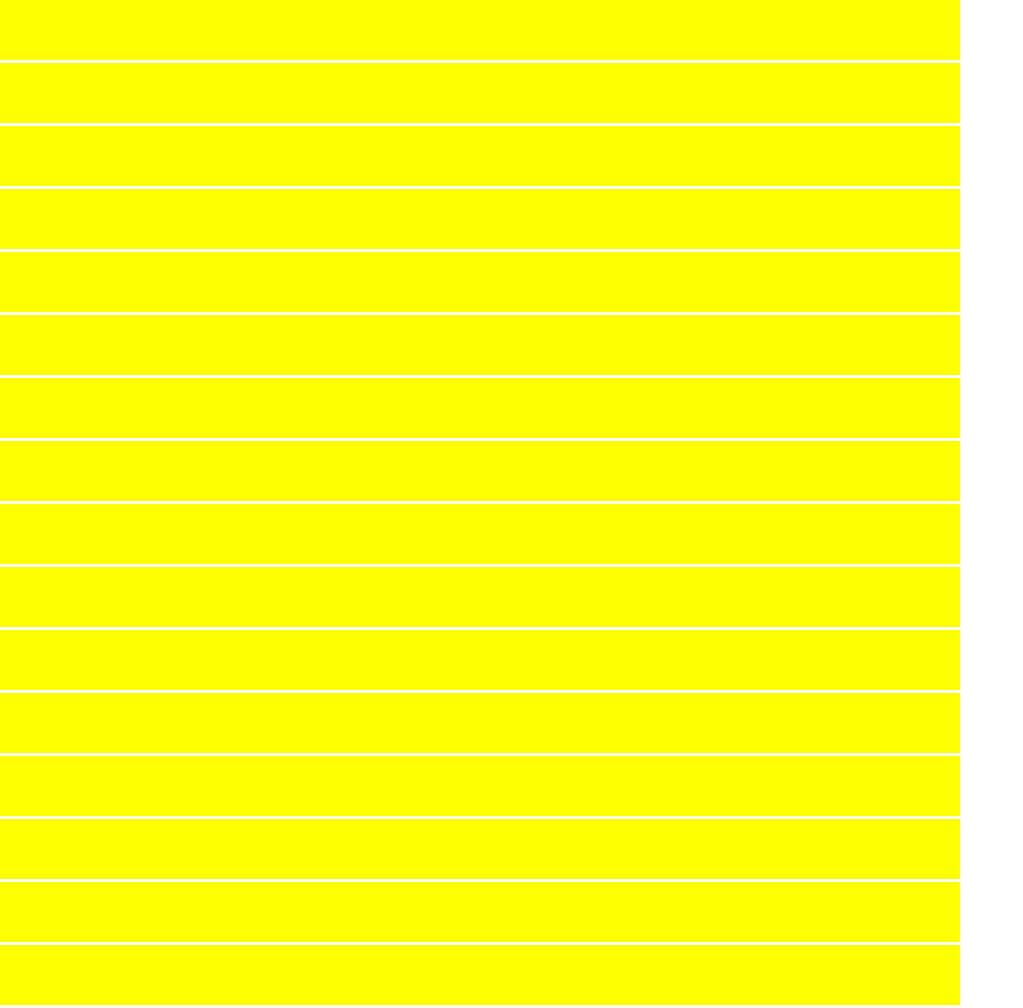
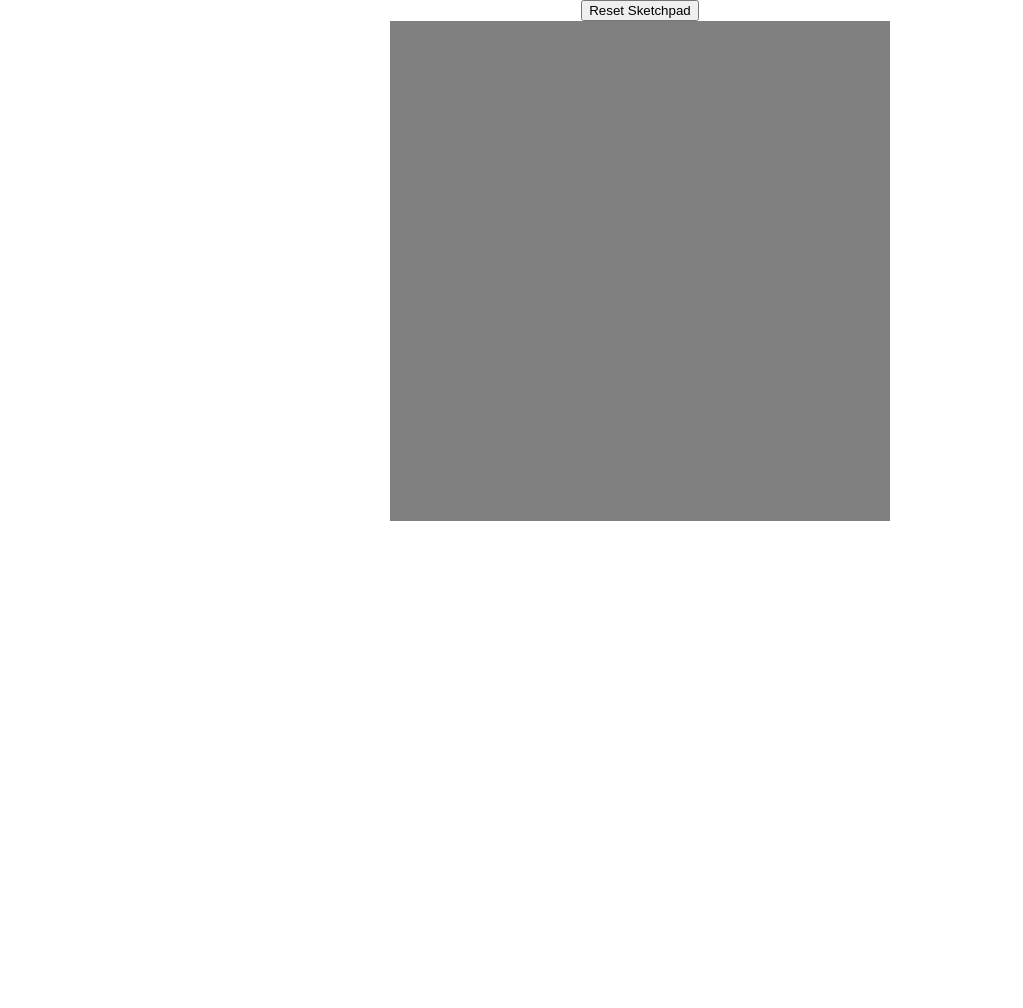
Before and after one commit to kfkkail/odin-project, a plain HTML site: page sketchpad/index.html in a window 1280 px wide. Shown: the whole page, without its empty margins (0-1023 px from the left). After the commit the page ends 800 px from the top, so only its background shows below. Drawn offline with nearby package versions, Linux system fonts and the light colour scheme.

Commit message:
Started grid and added button

```diff
--- a/sketchpad/css/index.css
+++ b/sketchpad/css/index.css
@@ -1,8 +1,11 @@
+.button {
+  text-align: center;
+}
+
 .container {
-  height: 960px;
-  width: 960px;
+  margin: 0 auto;
 }
 
 .square {
-  display: inline-block;;
+  float: left;
 }
--- a/sketchpad/index.html
+++ b/sketchpad/index.html
@@ -10,6 +10,9 @@
     <link rel="stylesheet" type="text/css" href="css/index.css" media="screen" />
   </head>
   <body>
+    <div class='button'>
+      <button onclick="resetSketchpad();">Reset Sketchpad</button>
+    </div>
     <div class='container'></div>
   </body>
 </html>
--- a/sketchpad/js/index.js
+++ b/sketchpad/js/index.js
@@ -1,12 +1,22 @@
 $(document).ready(function(){
-  var dimension = 16;
-  var sketchPadSize = 960;
+  var dimension = 30;
+  var sketchPadSize = 500;
   var squareDimension = sketchPadSize/dimension;
+  $('.container').css({'height':sketchPadSize+'px','width':sketchPadSize+'px'})
 
   for(hCount = 0; hCount < dimension; hCount++) {
     for(wCount = 0; wCount < dimension; wCount++) {
       $('.container').append('<div class=\'#'+hCount+' square\'></div>');
     }
   }
-  $('.square').css({'height':squareDimension+'px','width':squareDimension+'px','background-color':'yellow'});
+  $('.square').css({'height':squareDimension+'px','width':squareDimension+'px','background-color':'grey'});
+  $('.square').hover(function(){
+    $(this).fadeTo(500,0.5);
+  }, function(){
+    $(this).fadeTo(500,1);
+  });
 });
+
+function resetSketchpad() {
+  $('.square').fadeTo(100,1);
+}
```
